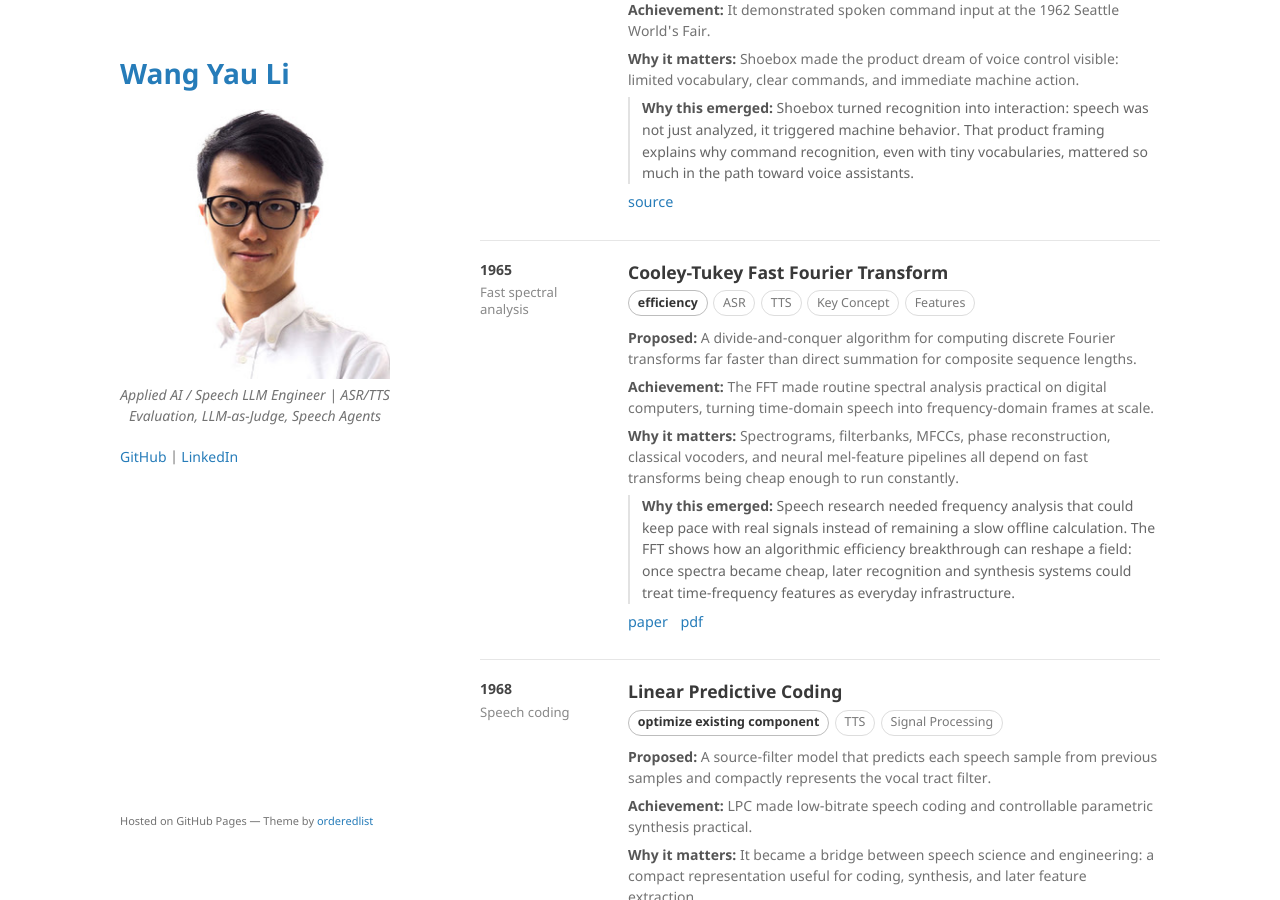
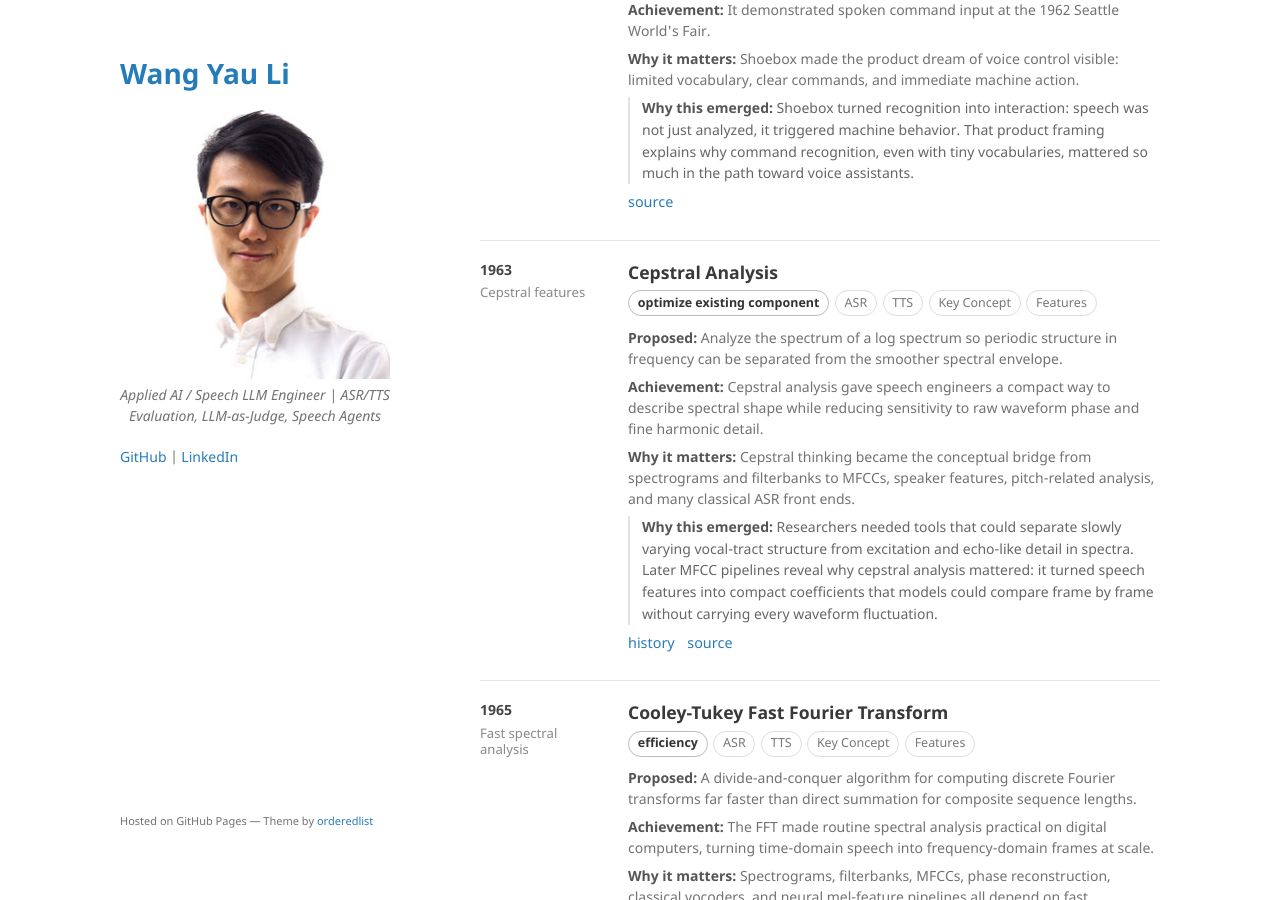
Before and after one commit to kennethli319/kennethli319.github.io, a Jekyll site: the page built from speech-timeline.md, in a window 1280 px wide and 900 px high, scrolled down 2660 px. Built offline with Jekyll 4.4.1, drawn with Linux system fonts in a browser that asks for light colours.

Commit message:
Add cepstral analysis speech milestone

```diff
--- a/speech-timeline.md
+++ b/speech-timeline.md
@@ -254,6 +254,22 @@ title: Speech Timeline
 
 <section class="speech-row">
   <aside class="speech-year">
+    1963
+    <div class="speech-kicker">Cepstral features</div>
+  </aside>
+  <div class="speech-body">
+    <h2>Cepstral Analysis</h2>
+    <div class="speech-meta"><span class="speech-impact">optimize existing component</span><span class="speech-tag">ASR</span><span class="speech-tag">TTS</span><span class="speech-tag">Key Concept</span><span class="speech-tag">Features</span></div>
+    <p><strong>Proposed:</strong> Analyze the spectrum of a log spectrum so periodic structure in frequency can be separated from the smoother spectral envelope.</p>
+    <p><strong>Achievement:</strong> Cepstral analysis gave speech engineers a compact way to describe spectral shape while reducing sensitivity to raw waveform phase and fine harmonic detail.</p>
+    <p><strong>Why it matters:</strong> Cepstral thinking became the conceptual bridge from spectrograms and filterbanks to MFCCs, speaker features, pitch-related analysis, and many classical ASR front ends.</p>
+    <p class="speech-reflection"><strong>Why this emerged:</strong> Researchers needed tools that could separate slowly varying vocal-tract structure from excitation and echo-like detail in spectra. Later MFCC pipelines reveal why cepstral analysis mattered: it turned speech features into compact coefficients that models could compare frame by frame without carrying every waveform fluctuation.</p>
+    <p class="speech-source"><a href="https://ieeexplore.ieee.org/document/1328092">history</a> <a href="https://cir.nii.ac.jp/crid/1573387450438200448?lang=en">source</a></p>
+  </div>
+</section>
+
+<section class="speech-row">
+  <aside class="speech-year">
     1965
     <div class="speech-kicker">Fast spectral analysis</div>
   </aside>
```
